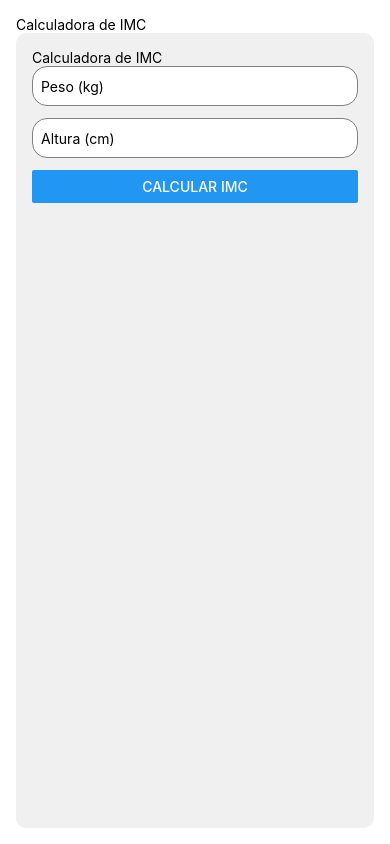
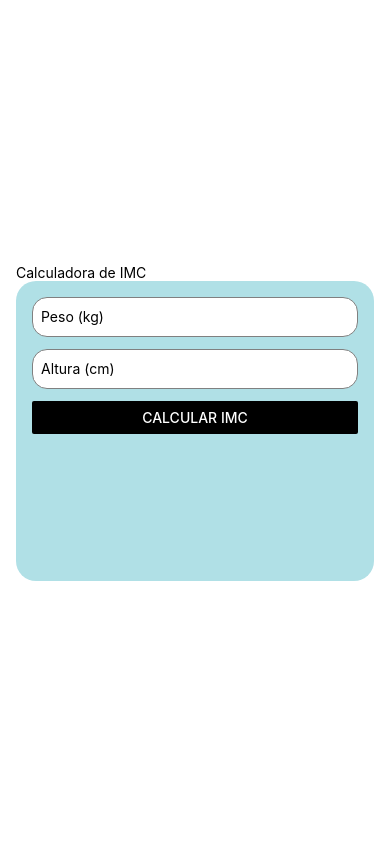
Before and after one commit to carolrocha06/CalculadoraPAM, a React Native app: screen / in a window 390 px wide. Built offline with nearby package versions, Linux system fonts and the light colour scheme.

Commit message:
projetinho finalizado com esforco

```diff
--- a/src/components/FormIMC.js
+++ b/src/components/FormIMC.js
@@ -5,6 +5,7 @@ import Result from "./Result";
 import { useState } from "react";
 import ClassificarIMC from "./ClassificarIMC";
 import PesoIdeal from "./PesoIdeal";
+
 //import { SnackBar } from '@react-native-material/core'; // Parecido com o SnackBar da atividade do ano passado
 
 const FormIMC = () => {
@@ -37,7 +38,6 @@ const FormIMC = () => {
 
   return (
     <View style={styles.formContainer}>
-      <Text style={styles.title}>Calculadora de IMC</Text>
       <TextInput
         style={styles.input}
         placeholder="Peso (kg)"
@@ -52,7 +52,7 @@ const FormIMC = () => {
         value={altura}
         onChangeText={setAltura}
       />
-      <Button title="Calcular IMC" onPress={calcularIMC} />
+      <Button title="Calcular IMC" onPress={calcularIMC} color="black" />
       {/* mostra a mensagem de erro se a validacao falhar */}
       {error ? <Text style={styles.errorText}>{error}</Text> : null}
 
@@ -72,11 +72,13 @@ const FormIMC = () => {
 const styles = StyleSheet.create({
   // StyleSheet para estilizar cada componente de forma consistente
   formContainer: {
-    flex: 1, // Melhor adaptação a diferentes tamanhos de tela
-    backgroundColor: "#f0f0f0",
+    flex: 1, // melhor adaptacao a diferentes tamanhos de tela
+    backgroundColor: '#B0E0E6',
     padding: 16,
-    borderRadius: 10,
+    maxHeight: 300,
+    borderRadius: 20,
   },
+
   input: {
     height: 40,
     borderColor: "gray",
@@ -97,4 +99,5 @@ const styles = StyleSheet.create({
   },
 });
 
+
 export default FormIMC;
--- a/src/components/PesoIdeal.js
+++ b/src/components/PesoIdeal.js
@@ -20,7 +20,6 @@ const styles = StyleSheet.create({
         marginTop: 20,
         fontSize: 24,
         textAlign: 'center',
-        color: '#333',
     },
 });
 
--- a/src/components/Result.js
+++ b/src/components/Result.js
@@ -14,7 +14,7 @@ const styles = StyleSheet.create({
         fontSize: 24,
         marginVertical: 10,
         textAlign: 'center',
-        color: '#333',
+        color: 'black',
         fontWeight: 'bold', // texto em negrito
     },
 });
--- a/src/components/Title.js
+++ b/src/components/Title.js
@@ -9,11 +9,7 @@ const Title = () => {
 
 const styles = StyleSheet.create({
     title: {
-        fontSize: 32,
-        fontWeight: 'bold',
-        marginBottom: 24,
-        color: '#333',
-        marginVertical: 24, // Dá uma aparencia melhor
+        color: 'black',
     },
 });
 
```
